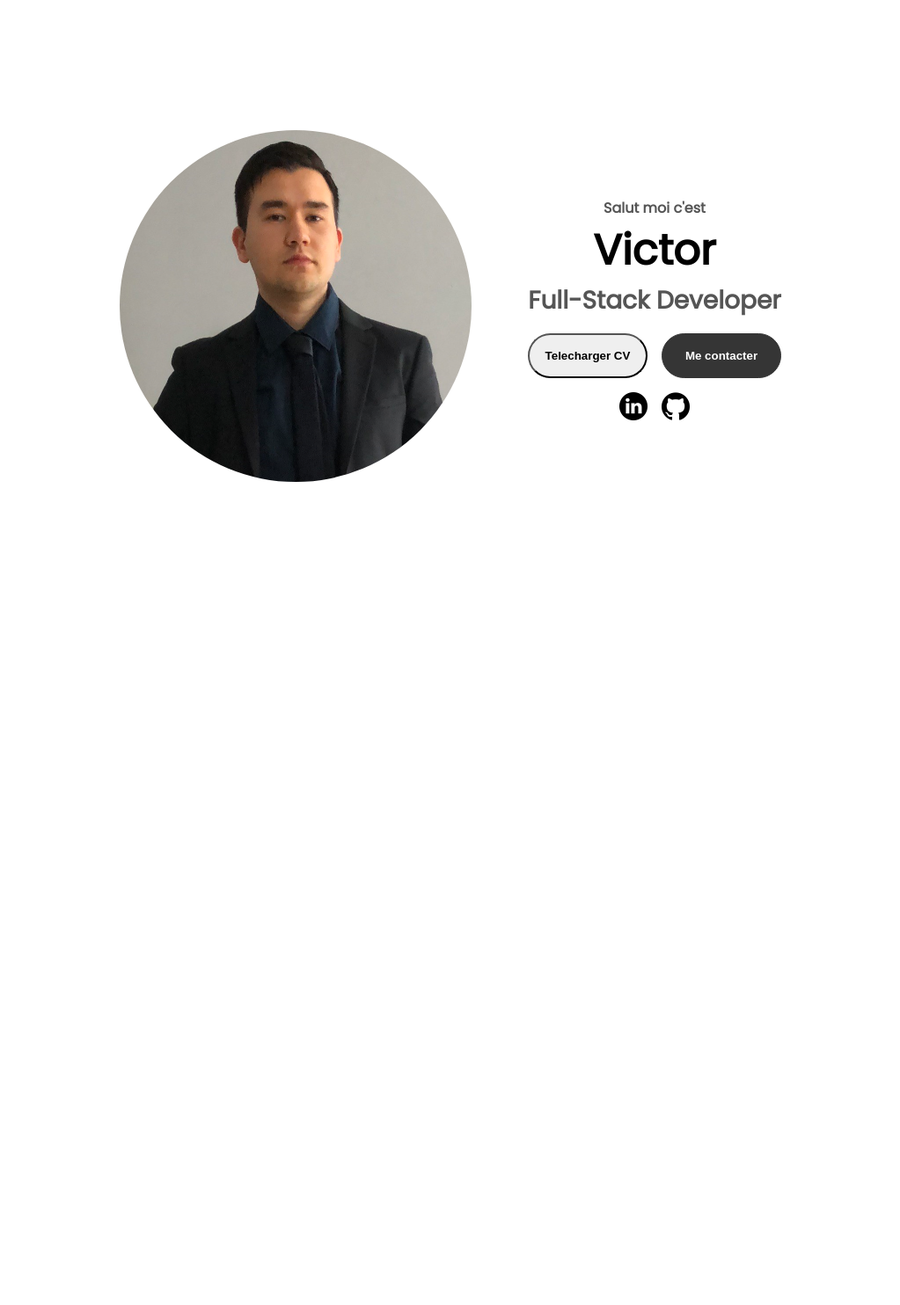
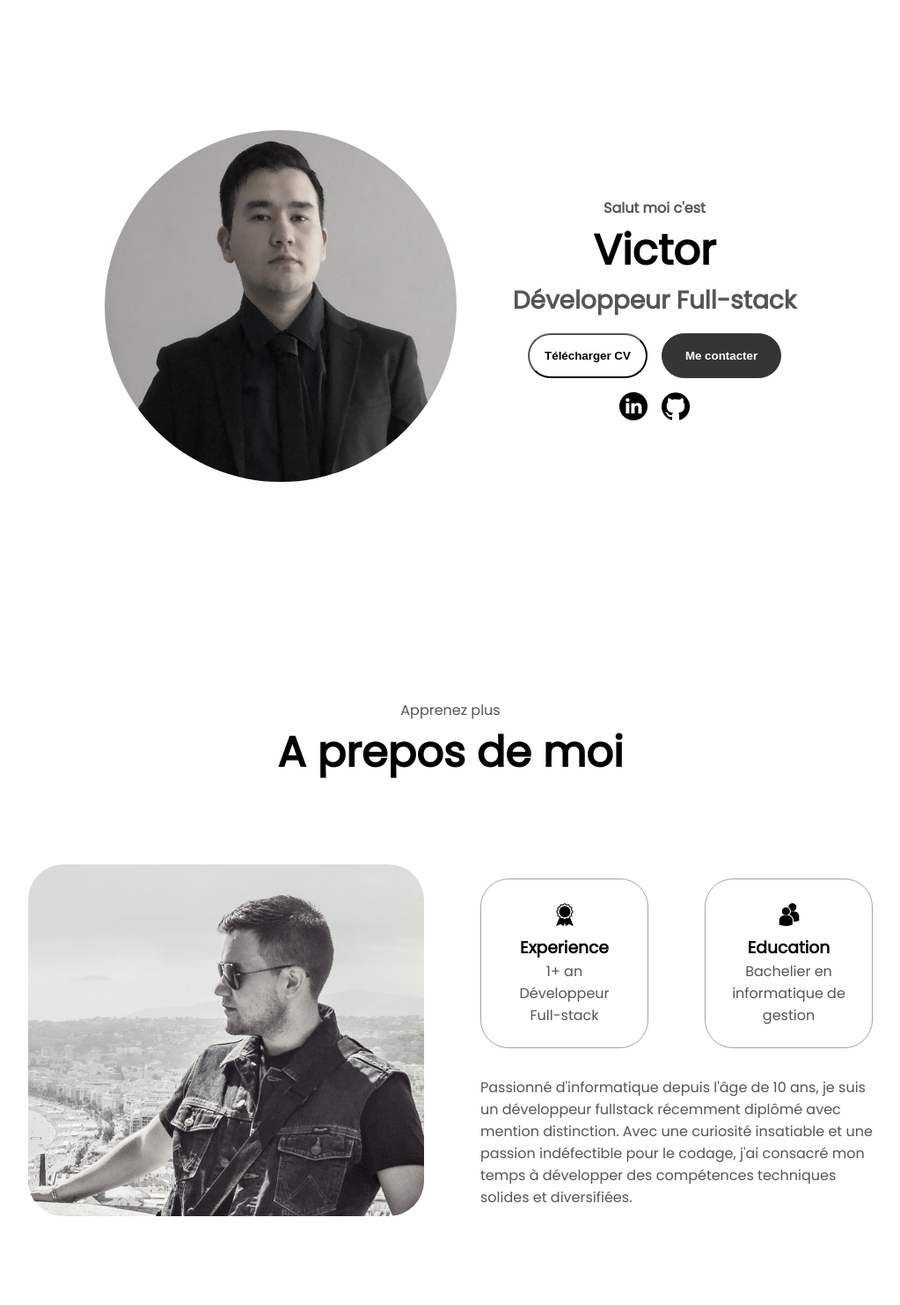
Before and after one commit to vickod/portfolio, a plain HTML site: page index.html in a window 1280 px wide. Shown: the part 133-1617 px from the top of the page at 88% size, without its empty margins (128-1151 px from the left). Before the commit the page ends 896 px from the top, so only its background shows below. Drawn offline with Linux system fonts and the light colour scheme.

Commit message:
added about me section

```diff
--- a/index.html
+++ b/index.html
@@ -9,7 +9,7 @@
   </head>
   <body>
 
-    <!-- Navigation -->
+    <!-- Nav -->
     <nav id="desktop-nav">
       <div class="logo">Victor O.</div>
       <div>
@@ -21,8 +21,7 @@
         </ul>
       </div>
     </nav>
-
-    <!-- hamburger navigation -->
+    <!-- hamburger nav -->
     <div class="hamburger-menu">
       <ul class="menu-links">
         <li><a href="#about">A prepos</a></li>
@@ -37,29 +36,80 @@
         <span></span><span></span><span></span>
       </div>
      </nav>
-
-     <!-- Sections -->
-    <section class="section-profile">
-      <div class="container-img-profile">
+     <!-- Profile Section -->
+    <section id="profile">
+      <div>
         <img class="img-profile" src="./assets/img/me2.PNG" alt="me">
       </div>
-      <div class="container-text-profile">
-        <p class="text-p1-profile">Salut moi c'est</p>
-        <h1 class="title-name-profile">Victor</h1>
-        <p class="text-p2-profile">Full-Stack Developer</p>
+      <div>
+        <p class="p1-profile">Salut moi c'est</p>
+        <h1 class="title-profile">Victor</h1>
+        <p class="p2-profile">Développeur Full-stack</p>
 
-        <div class="container-buttons-profile">
-          <button class=" btn cv-btn-profile">Telecharger CV</button>
+        <div class="container-btn-profile">
+          <button class=" btn cv-btn-profile">Télécharger CV</button>
           <button class="btn contact-btn-profile">Me contacter</button>
         </div>
         <div class="container-social-profile">
-          <img class="linkedin-link"  src="./assets/icons/linkedin.png" alt="linkedin">
-          <img class="github-link" src="./assets/icons/github.png" alt="github">
+          <img src="./assets/icons/linkedin.png" alt="linkedin">
+          <img src="./assets/icons/github.png" alt="github">
+        </div>
+      </div>
+    </section>
+    <!-- About me Section -->
+    <section id="about">
+      <p class="p1-about">Apprenez plus</p>
+      <h1 class="title-about">A prepos de moi</h1>
+      <div class="container-about">
+        <div class="container-img-about">
+          <img src="./assets/img/me10.JPEG" alt="education">
+        </div>
+        <div class="container-education">
+          <div class="container-cards-about">
+            <div class="card-about experience-card">
+              <img src="./assets/icons/experience.png" alt="icon-experience">
+              <h3>Experience</h3>
+              <p>
+                1+ an
+                <br>
+                Développeur Full-stack
+              </p>
+            </div>
+            <div class="card-about education-card">
+              <img src="./assets/icons/education.png" alt="icon-education">
+              <h3>Education</h3>
+              <p>
+                Bachelier en
+                <br>
+                informatique de gestion
+              </p>
+            </div>
+          </div>
+          <div>
+            <p class="summary">
+              Passionné d'informatique depuis l'âge de 10 ans, je suis un développeur fullstack récemment diplômé avec mention distinction.
+              Avec une curiosité insatiable et une passion indéfectible pour le codage,
+              j'ai consacré mon temps à développer des compétences techniques solides et diversifiées.
+            </p>
+             <!-- <p>
+              <br>
+              En tant que développeur, je suis prêt à relever de nouveaux défis et à collaborer sur des projets diversifiés.
+              Mon ambition est de créer des expériences utilisateur fluides et intuitives,
+              tout en contribuant à des projets qui ont un réel impact.
+            </p> -->
+            <!--
+            <p>
+              Pourquoi me choisir ?
+              Choisir mes services, c'est opter pour un développeur engagé, curieux et toujours prêt à apprendre.
+              Je suis déterminé à fournir des solutions digitales qui répondent précisément aux besoins de mes clients,
+              en apportant une touche de créativité et d'innovation à chaque projet.
+            </p> -->
+          </div>
+
         </div>
       </div>
     </section>
 
-
     <script src="script.js"></script>
   </body>
 </html>
--- a/mediaqueries.css
+++ b/mediaqueries.css
@@ -9,7 +9,7 @@
     section{
         margin: 0 5%;
     }
-    .section-profile{
+    #profile{
         flex-direction: column;
         align-items: center;
         gap: 2rem;
--- a/style.css
+++ b/style.css
@@ -2,6 +2,96 @@
 @font-face {
     font-family:"Poppins";
     src: url(./assets/fonts/Poppins-Regular.ttf);
+}
+/* Keyframes */
+/* @keyframes radius-image {
+    0%{
+        filter: grayscale(100%);
+        border-radius: 50%
+    }
+    20%{
+        filter: grayscale(80%);
+        border-radius: 30% 60% 70% 40%/50% 60% 30% 60%
+    }
+     30%{
+        filter: grayscale(60%);
+        border-radius: 50% 25% 40% 60%/45% 50% 40% 30%
+    }
+    40%{
+        filter: grayscale(50%);
+        border-radius: 35% 50% 30% 70%/60% 30% 70% 40%
+    }
+
+    50%{
+        filter: grayscale(50%);
+        border-radius: 50% 30% 10% 50%/40% 50% 30% 40%
+    }
+    60%{
+        filter: grayscale(50%);
+        border-radius: 30% 50% 40% 40%/50% 60% 30% 60%
+    }
+    70%{
+        filter: grayscale(50%);
+        border-radius: 60% 40% 30% 70%/60% 30% 70% 40%
+    }
+    80%{
+        filter: grayscale(50%);
+        border-radius: 70% 25% 50% 20%/30% 30% 70% 40%
+    }
+    90%{
+        filter: grayscale(60%);
+        border-radius: 60% 40% 30% 70%/60% 30% 70% 40%
+    }
+    100%{
+        filter: grayscale(80%);
+        border-radius: 50%
+    }
+} */
+@keyframes left-appearance {
+    from{
+        /* transform: scale(0); */
+        transform: translateX(-100%);
+        opacity: 0;
+    }
+    to{
+        /* transform: scale(1); */
+        transform: translateX(0);
+        opacity: 1;
+    }
+}
+@keyframes right-appearance {
+    from{
+        /* transform: scale(0); */
+        transform: translateX(+100%);
+        opacity: 0;
+    }
+    to{
+        /* transform: scale(1); */
+        transform: translateX(0);
+        opacity: 1;
+    }
+}
+@keyframes top-appearance {
+    from{
+        /* transform: scale(0); */
+        transform: translateY(-200%);
+        opacity: 0;
+    }
+    to{
+        /* transform: scale(1); */
+        transform: translateY(0);
+        opacity: 1;
+    }
+}
+@keyframes scale-appearance {
+    from{
+        transform: scale(0);
+        opacity: 0;
+    }
+    to{
+        transform: scale(1);
+        opacity: 1;
+    }
 }
 
 body{
@@ -142,10 +232,11 @@ section{
     height: 96vh;
     margin: 0 10rem;
     min-height: fit-content;
+
 }
 
 /* Profile */
-.section-profile{
+#profile{
     height: 83vh;
     margin-bottom: 6rem;
     display: flex;
@@ -160,33 +251,28 @@ section{
         border-radius: 50%;
         object-fit: cover;
         object-position: 50% 0%;
-        /* filter: grayscale(70%); */
+        filter: grayscale(80%);
         /* animation: radius-image 20s ease-in-out infinite; */
     }
-
-
-
-    .container-text-profile{
-
-        align-items: center;
-
     p{
+        text-align: center;
         font-weight: 600;
     }
-        .text-p1-profile{
+    .p1-profile{
         text-align: center;
     }
-        .title-name-profile{
+    .title-profile{
+        text-align: center;
         font-size: 3rem;
-            text-align: center;
+
     }
-        .text-p2-profile{
+    .p2-profile{
         font-size: 1.75rem;
-            text-align: center;
         margin-bottom: 1rem;
     }
-        .container-buttons-profile{
+    .container-btn-profile{
         display: flex;
+        justify-content: center;
         gap: 1rem;
 
         .btn{
@@ -196,6 +282,7 @@ section{
             font-weight: 600;
             transition: all .5s ease;
             cursor: pointer;
+            background-color: white;
         }
         .cv-btn-profile:hover{
             background-color: rgb(53, 53, 53);
@@ -233,49 +320,76 @@ section{
             background-color: #F0F0F0;
         }
     }
+}
+/* About me */
+#about{
+
+    .p1-about, .title-about{
+        animation: scale-appearance linear;
+        animation-timeline: view();
+        animation-range-start: cover 0% ;
+        animation-range-end: contain 50%;
+        text-align: center;
 
     }
+    .title-about{
+        font-size: 3rem;
     }
-/* @keyframes radius-image {
-    0%{
-        filter: grayscale(100%);
-        border-radius: 50%
+    .container-about{
+        display: flex;
+        justify-content: center;
+        align-items: center;
+        gap: 4rem;
+        height: 80%;
     }
-    20%{
+    .container-img-about{
+        animation: left-appearance forwards;
+        animation-timeline: view();
+        animation-range-start: cover 0% ;
+        animation-range-end: contain 50%;
+        margin: auto 0;
+
+        img{
+            width: 450px;
+            height: 400px;
+            border-radius: 40px;
             filter: grayscale(80%);
-        border-radius: 30% 60% 70% 40%/50% 60% 30% 60%
-    }
-     30%{
-        filter: grayscale(60%);
-        border-radius: 50% 25% 40% 60%/45% 50% 40% 30%
-    }
-    40%{
-        filter: grayscale(50%);
-        border-radius: 35% 50% 30% 70%/60% 30% 70% 40%
+            object-fit: cover;
+            /* object-position: 50% 0%; */
         }
 
-    50%{
-        filter: grayscale(50%);
-        border-radius: 50% 30% 10% 50%/40% 50% 30% 40%
     }
-    60%{
-        filter: grayscale(50%);
-        border-radius: 30% 50% 40% 40%/50% 60% 30% 60%
+    .container-education{
+        animation: right-appearance forwards;
+        animation-timeline: view();
+        animation-range-start: cover 0% ;
+        animation-range-end: contain 50%;
+        display: flex;
+        flex-direction: column;
+        justify-content: center;
+        gap: 2rem;
+
+        .container-cards-about{
+            display: flex;
+            justify-content: center;
+            gap: 4rem;
         }
-    70%{
-        filter: grayscale(50%);
-        border-radius: 60% 40% 30% 70%/60% 30% 70% 40%
+        .card-about{
+            padding: 1.5rem;
+            flex: 1;
+            background: white;
+            border-radius: 2rem;
+            border: rgb(53, 53, 53) 0.1rem solid;
+            border-color: rgb(163, 163, 163);
+            text-align: center;
+            /* min-width: 200px; */
+
+            img{
+                width: 32px;
+                height: 32px;
             }
-    80%{
-        filter: grayscale(50%);
-        border-radius: 70% 25% 50% 20%/30% 30% 70% 40%
         }
-    90%{
-        filter: grayscale(60%);
-        border-radius: 60% 40% 30% 70%/60% 30% 70% 40%
+
     }
-    100%{
-        filter: grayscale(80%);
-        border-radius: 50%
+
 }
-} */
```
Also changed, not shown: assets/img/educ.jpg (added), assets/img/educ2.jpg (added), assets/img/me10.JPEG (added), assets/img/me11.JPEG (added), assets/img/me3.JPEG (added), assets/img/me5.JPEG (added), assets/img/me6.JPEG (added), assets/img/me7.JPEG (added), assets/img/me8.JPEG (added), assets/img/me9.JPEG (added), 1 other file. Lines whose indentation alone changed are shown as unchanged.
